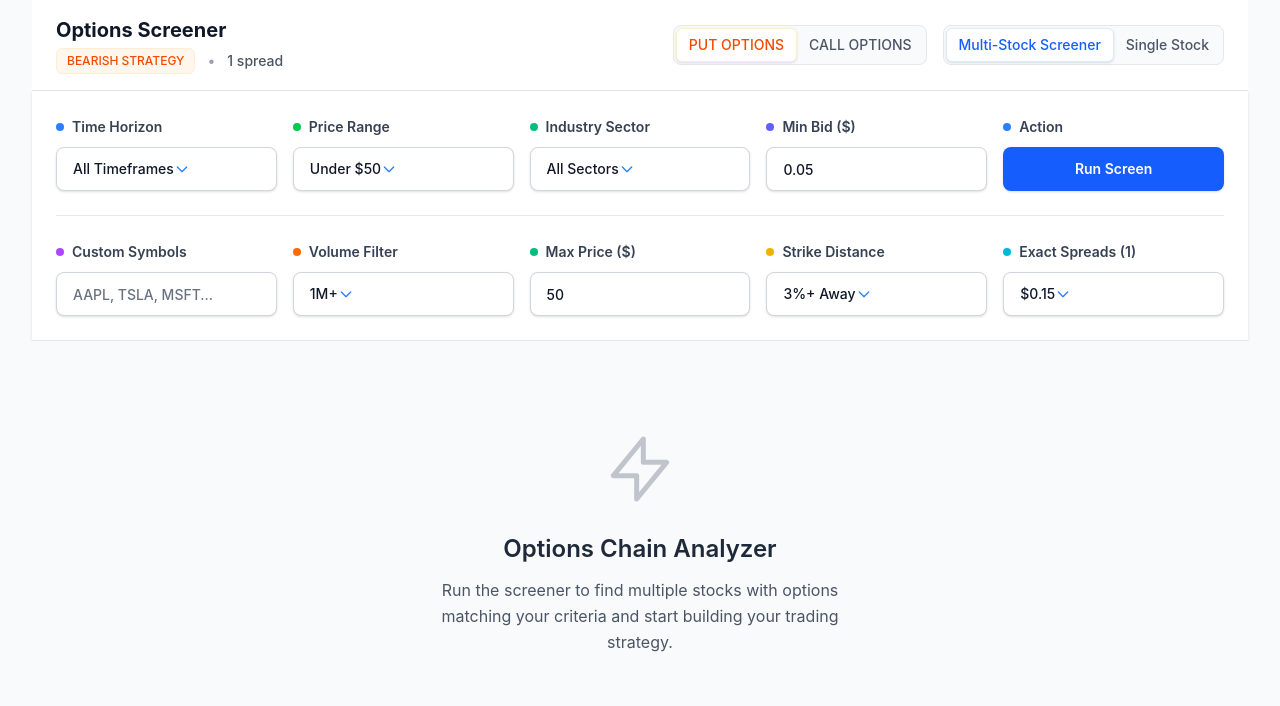
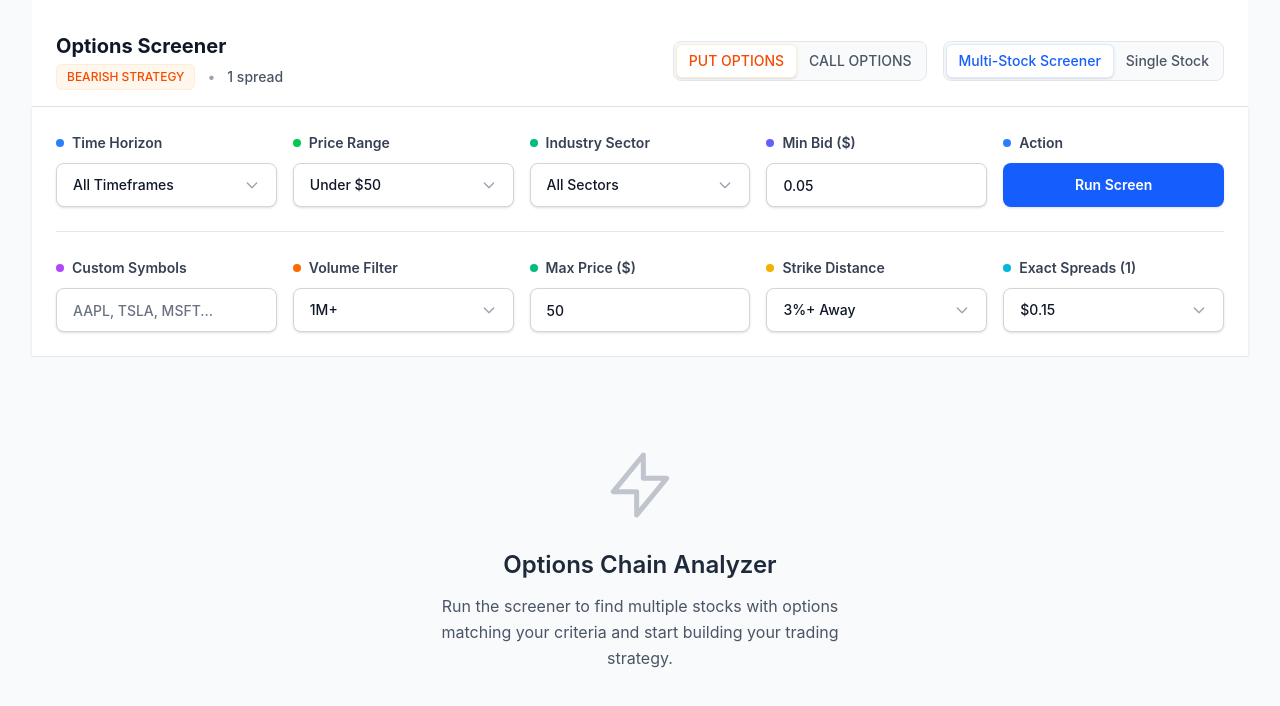
Before and after one commit to JDelott/delhub, a Next.js app: page / in a window 1280 px wide. Shown: the top 706 px of the page. Built offline with nearby package versions, Linux system fonts and the light colour scheme.

Commit message:
first partial complete of the ui and overall functionality and logic

```diff
--- a/src/components/options-chain/components/OptionsChainHeader.tsx
+++ b/src/components/options-chain/components/OptionsChainHeader.tsx
@@ -22,7 +22,7 @@ export default function OptionsChainHeader({
   onBatchTradeClick
 }: OptionsChainHeaderProps) {
   return (
-    <div className="border-b border-gray-200 bg-white px-6 py-4">
+    <div className="border-b border-gray-200 bg-white px-6 pt-8 pb-4">
       <div className="flex items-center justify-between">
         {/* Left: Title and Status */}
         <div className="flex items-center gap-8">
--- a/src/components/options-chain/components/ScreenerControls.tsx
+++ b/src/components/options-chain/components/ScreenerControls.tsx
@@ -1,5 +1,6 @@
 'use client';
 
+import React from 'react';
 import { SECTOR_FILTERS, VOLUME_FILTERS, STRIKE_RANGES, SPREAD_OPTIONS } from '../constants';
 
 interface ScreenerControlsProps {
@@ -56,6 +57,43 @@ export default function ScreenerControls({
     );
   };
 
+  // Close all dropdowns
+  const closeAllDropdowns = () => {
+    document.getElementById('expiration-dropdown')?.classList.add('hidden');
+    document.getElementById('price-dropdown')?.classList.add('hidden');
+    document.getElementById('sector-dropdown')?.classList.add('hidden');
+    document.getElementById('volume-dropdown')?.classList.add('hidden');
+    document.getElementById('strike-dropdown')?.classList.add('hidden');
+    document.getElementById('spreads-dropdown')?.classList.add('hidden');
+  };
+
+  // Toggle specific dropdown and close others
+  const toggleDropdown = (dropdownId: string) => {
+    const dropdown = document.getElementById(dropdownId);
+    const isHidden = dropdown?.classList.contains('hidden');
+
+    // Close all dropdowns first
+    closeAllDropdowns();
+
+    // If the clicked dropdown was hidden, show it
+    if (isHidden) {
+      dropdown?.classList.remove('hidden');
+    }
+  };
+
+  // Add click outside listener
+  React.useEffect(() => {
+    const handleClickOutside = (event: MouseEvent) => {
+      const target = event.target as Element;
+      if (!target.closest('.dropdown-container')) {
+        closeAllDropdowns();
+      }
+    };
+
+    document.addEventListener('mousedown', handleClickOutside);
+    return () => document.removeEventListener('mousedown', handleClickOutside);
+  }, []);
+
   return (
     <div className="space-y-6">
       {/* First Row - 5 columns */}
@@ -67,22 +105,17 @@ export default function ScreenerControls({
             Time Horizon
           </label>
           <div
-            className="relative group cursor-pointer"
-            onClick={() => {
-              const dropdown = document.getElementById('expiration-dropdown');
-              dropdown?.classList.toggle('hidden');
-            }}
+            className="relative group cursor-pointer dropdown-container"
+            onClick={() => toggleDropdown('expiration-dropdown')}
           >
-            <div className="w-full h-11 px-4 py-3 bg-white border border-gray-300 rounded-lg hover:border-blue-400 hover:bg-blue-50 transition-all duration-200 shadow-sm flex items-center">
-              <div className="flex items-center justify-between">
-                <span className="font-medium text-sm text-gray-900">
+            <div className="w-full h-11 px-4 py-3 bg-white border border-gray-300 rounded-lg hover:border-blue-400 hover:bg-blue-50 transition-all duration-200 shadow-sm flex items-center justify-between">
+              <span className="text-sm text-gray-900 font-medium">
                 {expirationFilter === 'all' ? 'All Timeframes' :
                  expirationFilter === 'near' ? 'Short Term' : 'Long Term'}
               </span>
-                <svg className="w-4 h-4 text-blue-500 group-hover:rotate-180 transition-transform duration-200" fill="none" stroke="currentColor" viewBox="0 0 24 24">
+              <svg className="w-4 h-4 text-gray-400 group-hover:rotate-180 transition-transform duration-200 ml-2 flex-shrink-0" fill="none" stroke="currentColor" viewBox="0 0 24 24">
                 <path strokeLinecap="round" strokeLinejoin="round" strokeWidth={2} d="M19 9l-7 7-7-7" />
               </svg>
-              </div>
             </div>
 
             <div
@@ -101,7 +134,8 @@ export default function ScreenerControls({
                       ? 'bg-blue-50 text-blue-900 border-l-4 border-blue-500'
                       : 'hover:bg-gray-50 border-l-4 border-transparent hover:border-blue-300'
                   }`}
-                  onClick={() => {
+                  onClick={(e) => {
+                    e.stopPropagation();
                     setExpirationFilter(option.value as 'all' | 'near' | 'far');
                     document.getElementById('expiration-dropdown')?.classList.add('hidden');
                   }}
@@ -121,23 +155,18 @@ export default function ScreenerControls({
             Price Range
           </label>
           <div
-            className="relative group cursor-pointer"
-            onClick={() => {
-              const dropdown = document.getElementById('price-dropdown');
-              dropdown?.classList.toggle('hidden');
-            }}
+            className="relative group cursor-pointer dropdown-container"
+            onClick={() => toggleDropdown('price-dropdown')}
           >
-            <div className="w-full h-11 px-4 py-3 bg-white border border-gray-300 rounded-lg hover:border-blue-400 hover:bg-blue-50 transition-all duration-200 shadow-sm flex items-center">
-              <div className="flex items-center justify-between">
-                <span className="font-medium text-sm text-gray-900">
+            <div className="w-full h-11 px-4 py-3 bg-white border border-gray-300 rounded-lg hover:border-blue-400 hover:bg-blue-50 transition-all duration-200 shadow-sm flex items-center justify-between">
+              <span className="text-sm text-gray-900 font-medium">
                 {priceFilter === 'verified50' ? 'Under $50' :
                  priceFilter === 'under25' ? 'Under $25' :
                  priceFilter === 'under50' ? 'Under $50' : 'All Prices'}
               </span>
-                <svg className="w-4 h-4 text-blue-500 group-hover:rotate-180 transition-transform duration-200" fill="none" stroke="currentColor" viewBox="0 0 24 24">
+              <svg className="w-4 h-4 text-gray-400 group-hover:rotate-180 transition-transform duration-200 ml-2 flex-shrink-0" fill="none" stroke="currentColor" viewBox="0 0 24 24">
                 <path strokeLinecap="round" strokeLinejoin="round" strokeWidth={2} d="M19 9l-7 7-7-7" />
               </svg>
-              </div>
             </div>
 
             <div
@@ -157,7 +186,8 @@ export default function ScreenerControls({
                       ? 'bg-violet-50 text-violet-900 border-l-4 border-violet-500'
                       : 'hover:bg-gray-50 border-l-4 border-transparent hover:border-violet-300'
                   }`}
-                  onClick={() => {
+                  onClick={(e) => {
+                    e.stopPropagation();
                     setPriceFilter(option.value as 'all' | 'under50' | 'under25' | 'verified50');
                     document.getElementById('price-dropdown')?.classList.add('hidden');
                   }}
@@ -181,21 +211,16 @@ export default function ScreenerControls({
             Industry Sector
           </label>
           <div
-            className="relative group cursor-pointer"
-            onClick={() => {
-              const dropdown = document.getElementById('sector-dropdown');
-              dropdown?.classList.toggle('hidden');
-            }}
+            className="relative group cursor-pointer dropdown-container"
+            onClick={() => toggleDropdown('sector-dropdown')}
           >
-            <div className="w-full h-11 px-4 py-3 bg-white border border-gray-300 rounded-lg hover:border-blue-400 hover:bg-blue-50 transition-all duration-200 shadow-sm flex items-center">
-              <div className="flex items-center justify-between">
-                <span className="font-medium text-sm text-gray-900">
+            <div className="w-full h-11 px-4 py-3 bg-white border border-gray-300 rounded-lg hover:border-blue-400 hover:bg-blue-50 transition-all duration-200 shadow-sm flex items-center justify-between">
+              <span className="text-sm text-gray-900 font-medium">
                 {SECTOR_FILTERS.find(s => s.value === sectorFilter)?.label || 'All Sectors'}
               </span>
-                <svg className="w-4 h-4 text-blue-500 group-hover:rotate-180 transition-transform duration-200" fill="none" stroke="currentColor" viewBox="0 0 24 24">
+              <svg className="w-4 h-4 text-gray-400 group-hover:rotate-180 transition-transform duration-200 ml-2 flex-shrink-0" fill="none" stroke="currentColor" viewBox="0 0 24 24">
                 <path strokeLinecap="round" strokeLinejoin="round" strokeWidth={2} d="M19 9l-7 7-7-7" />
               </svg>
-              </div>
             </div>
 
             <div
@@ -210,7 +235,8 @@ export default function ScreenerControls({
                       ? 'bg-emerald-50 text-emerald-900 border-l-4 border-emerald-500'
                       : 'hover:bg-gray-50 border-l-4 border-transparent hover:border-emerald-300'
                   }`}
-                  onClick={() => {
+                  onClick={(e) => {
+                    e.stopPropagation();
                     setSectorFilter(sector.value);
                     document.getElementById('sector-dropdown')?.classList.add('hidden');
                   }}
@@ -300,21 +326,16 @@ export default function ScreenerControls({
             Volume Filter
           </label>
           <div
-            className="relative group cursor-pointer"
-            onClick={() => {
-              const dropdown = document.getElementById('volume-dropdown');
-              dropdown?.classList.toggle('hidden');
-            }}
+            className="relative group cursor-pointer dropdown-container"
+            onClick={() => toggleDropdown('volume-dropdown')}
           >
-            <div className="w-full h-11 px-4 py-3 bg-white border border-gray-300 rounded-lg hover:border-blue-400 hover:bg-blue-50 transition-all duration-200 shadow-sm flex items-center">
-              <div className="flex items-center justify-between">
-                <span className="font-medium text-sm text-gray-900">
+            <div className="w-full h-11 px-4 py-3 bg-white border border-gray-300 rounded-lg hover:border-blue-400 hover:bg-blue-50 transition-all duration-200 shadow-sm flex items-center justify-between">
+              <span className="text-sm text-gray-900 font-medium">
                 {VOLUME_FILTERS.find(v => v.value === minAverageVolume)?.displayValue || 'Custom'}
               </span>
-                <svg className="w-4 h-4 text-blue-500 group-hover:rotate-180 transition-transform duration-200" fill="none" stroke="currentColor" viewBox="0 0 24 24">
+              <svg className="w-4 h-4 text-gray-400 group-hover:rotate-180 transition-transform duration-200 ml-2 flex-shrink-0" fill="none" stroke="currentColor" viewBox="0 0 24 24">
                 <path strokeLinecap="round" strokeLinejoin="round" strokeWidth={2} d="M19 9l-7 7-7-7" />
               </svg>
-              </div>
             </div>
 
             <div
@@ -329,7 +350,8 @@ export default function ScreenerControls({
                       ? 'bg-orange-50 text-orange-900 border-l-4 border-orange-500'
                       : 'hover:bg-gray-50 border-l-4 border-transparent hover:border-orange-300'
                   }`}
-                  onClick={() => {
+                  onClick={(e) => {
+                    e.stopPropagation();
                     setMinAverageVolume(volumeOption.value);
                     document.getElementById('volume-dropdown')?.classList.add('hidden');
                   }}
@@ -388,21 +410,16 @@ export default function ScreenerControls({
             Strike Distance
           </label>
           <div
-            className="relative group cursor-pointer"
-            onClick={() => {
-              const dropdown = document.getElementById('strike-dropdown');
-              dropdown?.classList.toggle('hidden');
-            }}
+            className="relative group cursor-pointer dropdown-container"
+            onClick={() => toggleDropdown('strike-dropdown')}
           >
-            <div className="w-full h-11 px-4 py-3 bg-white border border-gray-300 rounded-lg hover:border-blue-400 hover:bg-blue-50 transition-all duration-200 shadow-sm flex items-center">
-              <div className="flex items-center justify-between">
-                <span className="font-medium text-sm text-gray-900">
+            <div className="w-full h-11 px-4 py-3 bg-white border border-gray-300 rounded-lg hover:border-blue-400 hover:bg-blue-50 transition-all duration-200 shadow-sm flex items-center justify-between">
+              <span className="text-sm text-gray-900 font-medium">
                 {STRIKE_RANGES.find(r => r.value === strikeRange)?.label || 'Select Range'}
               </span>
-                <svg className="w-4 h-4 text-blue-500 group-hover:rotate-180 transition-transform duration-200" fill="none" stroke="currentColor" viewBox="0 0 24 24">
+              <svg className="w-4 h-4 text-gray-400 group-hover:rotate-180 transition-transform duration-200 ml-2 flex-shrink-0" fill="none" stroke="currentColor" viewBox="0 0 24 24">
                 <path strokeLinecap="round" strokeLinejoin="round" strokeWidth={2} d="M19 9l-7 7-7-7" />
               </svg>
-              </div>
             </div>
 
             <div
@@ -417,7 +434,8 @@ export default function ScreenerControls({
                       ? 'bg-yellow-50 text-yellow-900 border-l-4 border-yellow-500'
                       : 'hover:bg-gray-50 border-l-4 border-transparent hover:border-yellow-300'
                   }`}
-                  onClick={() => {
+                  onClick={(e) => {
+                    e.stopPropagation();
                     setStrikeRange(range.value);
                     document.getElementById('strike-dropdown')?.classList.add('hidden');
                   }}
@@ -441,23 +459,18 @@ export default function ScreenerControls({
             Exact Spreads ({selectedSpreads.length})
           </label>
           <div
-            className="relative group cursor-pointer"
-            onClick={() => {
-              const dropdown = document.getElementById('spreads-dropdown');
-              dropdown?.classList.toggle('hidden');
-            }}
+            className="relative group cursor-pointer dropdown-container"
+            onClick={() => toggleDropdown('spreads-dropdown')}
           >
-            <div className="w-full h-11 px-4 py-3 bg-white border border-gray-300 rounded-lg hover:border-blue-400 hover:bg-blue-50 transition-all duration-200 shadow-sm flex items-center">
-              <div className="flex items-center justify-between">
-                <span className="font-medium text-sm text-gray-900">
+            <div className="w-full h-11 px-4 py-3 bg-white border border-gray-300 rounded-lg hover:border-blue-400 hover:bg-blue-50 transition-all duration-200 shadow-sm flex items-center justify-between">
+              <span className="text-sm text-gray-900 font-medium">
                 {selectedSpreads.length === 0 ? 'Select spreads' :
                  selectedSpreads.length === 1 ? `$${selectedSpreads[0].toFixed(2)}` :
                  `${selectedSpreads.length} spreads`}
               </span>
-                <svg className="w-4 h-4 text-blue-500 group-hover:rotate-180 transition-transform duration-200" fill="none" stroke="currentColor" viewBox="0 0 24 24">
+              <svg className="w-4 h-4 text-gray-400 group-hover:rotate-180 transition-transform duration-200 ml-2 flex-shrink-0" fill="none" stroke="currentColor" viewBox="0 0 24 24">
                 <path strokeLinecap="round" strokeLinejoin="round" strokeWidth={2} d="M19 9l-7 7-7-7" />
               </svg>
-              </div>
             </div>
 
             <div
```
Lines whose indentation alone changed are shown as unchanged.
